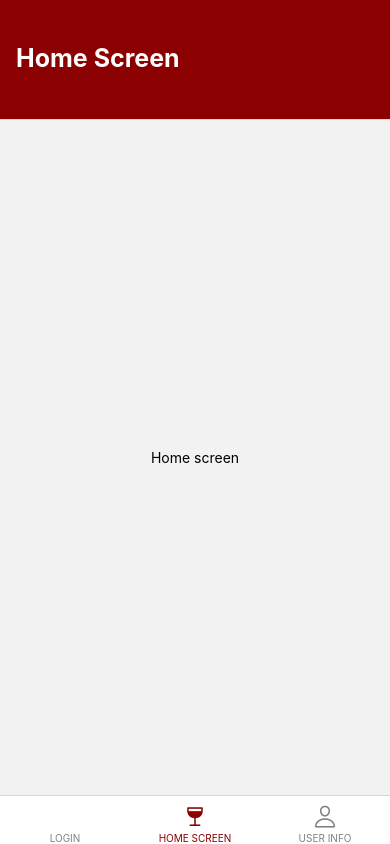
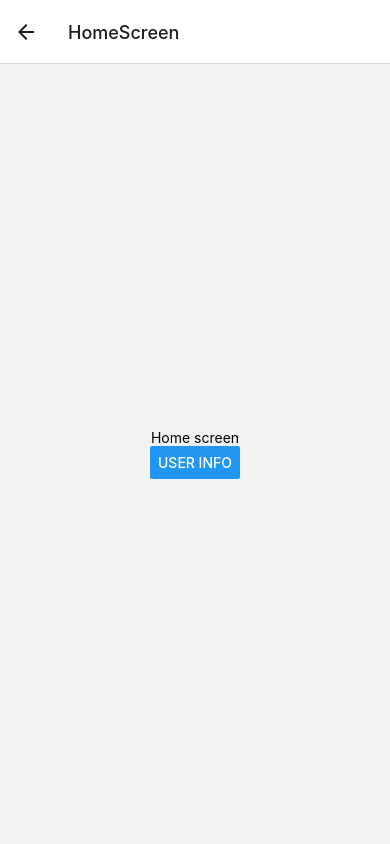
Before and after one commit to msostaric031/p3projekt, a React Native app: screen /HomeScreen in a window 390 px wide. Built offline with nearby package versions, Linux system fonts and the light colour scheme.

Commit message:
Added navigation between screens

```diff
--- a/App.js
+++ b/App.js
@@ -1,10 +1,10 @@
 import { StatusBar } from "expo-status-bar";
 import React from "react";
-import { TabNavigator } from "./navigation/navigator";
+import { MyStack, TabNavigator } from "./navigation/navigator";
 import { StyleSheet, Text, View } from "react-native";
 
 export default function App() {
-  return <TabNavigator />;
+  return <MyStack />;
 }
 
 const styles = StyleSheet.create({
--- a/navigation/navigator.js
+++ b/navigation/navigator.js
@@ -12,107 +12,15 @@ const Stack = createStackNavigator();
 export function MyStack() {
   return (
     <NavigationContainer>
-      <Stack.Navigator>
+      <Stack.Navigator initialRouteName="Login">
         <Stack.Screen
           name="UserInfo"
           component={UserInfoSceen}
-          options={{ headerShown: false }}
+          options={{ title: "Log Out" }}
         />
         <Stack.Screen name="Login" component={LoginScreen} />
-        <Stack.Screen name="HomeScreen" component={TabNavigator} />
+        <Stack.Screen name="HomeScreen" component={HomeScreen} />
       </Stack.Navigator>
     </NavigationContainer>
   );
 }
-
-const Tab = createBottomTabNavigator();
-
-export function TabNavigator() {
-  return (
-    <NavigationContainer>
-      <Tab.Navigator
-        screenOptions={({ route }) => ({
-          tabBarIcon: ({ focused, color, size }) => {
-            let iconName;
-            if (route.name === "HomeScreen") {
-              iconName = focused ? "wine" : "wine-outline";
-            } else if (route.name === "UserInfo") {
-              iconName = focused ? "person" : "person-outline";
-            }
-
-            return <Ionicons name={iconName} size={size} color={color} />;
-          },
-          tabBarActiveTintColor: "darkred",
-          tabBarInactiveTintColor: "gray",
-        })}
-      >
-        <Tab.Screen
-          name="Login"
-          component={LoginScreen}
-          options={{
-            headerTitle: "Login",
-            headerTitleStyle: {
-              fontWeight: "bold",
-              fontSize: 25,
-              paddingBottom: 5,
-              color: "white",
-            },
-            headerStyle: {
-              backgroundColor: "darkred",
-              shadowColor: "transparent",
-              height: 120,
-            },
-            title: "LOGIN",
-            tabBarStyle: {
-              paddingTop: 5,
-            },
-          }}
-        />
-        <Tab.Screen
-          name="HomeScreen"
-          component={HomeScreen}
-          options={{
-            headerTitle: "Home Screen",
-            headerTitleStyle: {
-              fontWeight: "bold",
-              fontSize: 25,
-              paddingBottom: 5,
-              color: "white",
-            },
-            headerStyle: {
-              backgroundColor: "darkred",
-              shadowColor: "transparent",
-              height: 120,
-            },
-            title: "HOME SCREEN",
-            tabBarStyle: {
-              paddingTop: 5,
-            },
-          }}
-        />
-        <Tab.Screen
-          name="UserInfo"
-          component={UserInfoSceen}
-          options={{
-            headerTitle: "USER INFO",
-            headerTitleStyle: {
-              fontWeight: "bold",
-              fontSize: 25,
-              paddingBottom: 5,
-              color: "white",
-            },
-            headerStyle: {
-              backgroundColor: "darkred",
-              shadowColor: "transparent",
-              height: 120,
-            },
-            title: "USER INFO",
-            tabBarStyle: {
-              paddingTop: 5,
-            },
-          }}
-        />
-      </Tab.Navigator>
-    </NavigationContainer>
-  );
-}
--- a/screens/HomeScreen.js
+++ b/screens/HomeScreen.js
@@ -1,10 +1,14 @@
-import React, { useEffect, useState } from "react";
-import { View, Text, StyleSheet } from "react-native";
+import React from "react";
+import { View, Text, StyleSheet, Button } from "react-native";
 
 export function HomeScreen({ route, navigation }) {
+  function handleNavPress() {
+    navigation.navigate("UserInfo");
+  }
   return (
     <View style={styles.screen}>
       <Text>Home screen</Text>
+      <Button onPress={handleNavPress} title="User info" />
     </View>
   );
 }
--- a/screens/UserInfoScreen.js
+++ b/screens/UserInfoScreen.js
@@ -1,12 +1,16 @@
 import React from "react";
-import { View, Text, StyleSheet } from "react-native";
+import { View, Text, StyleSheet, Button } from "react-native";
 
 export function UserInfoSceen({ route, navigation }) {
+  function handleNavPress() {
+    navigation.navigate("HomeScreen");
+  }
   return (
     <View style={styles.screen}>
       <Text style={styles.title}>User Info</Text>
       <Text>Email:</Text>
       <Text>Name:</Text>
+      <Button onPress={handleNavPress} title="home screen" />
     </View>
   );
 }
```
